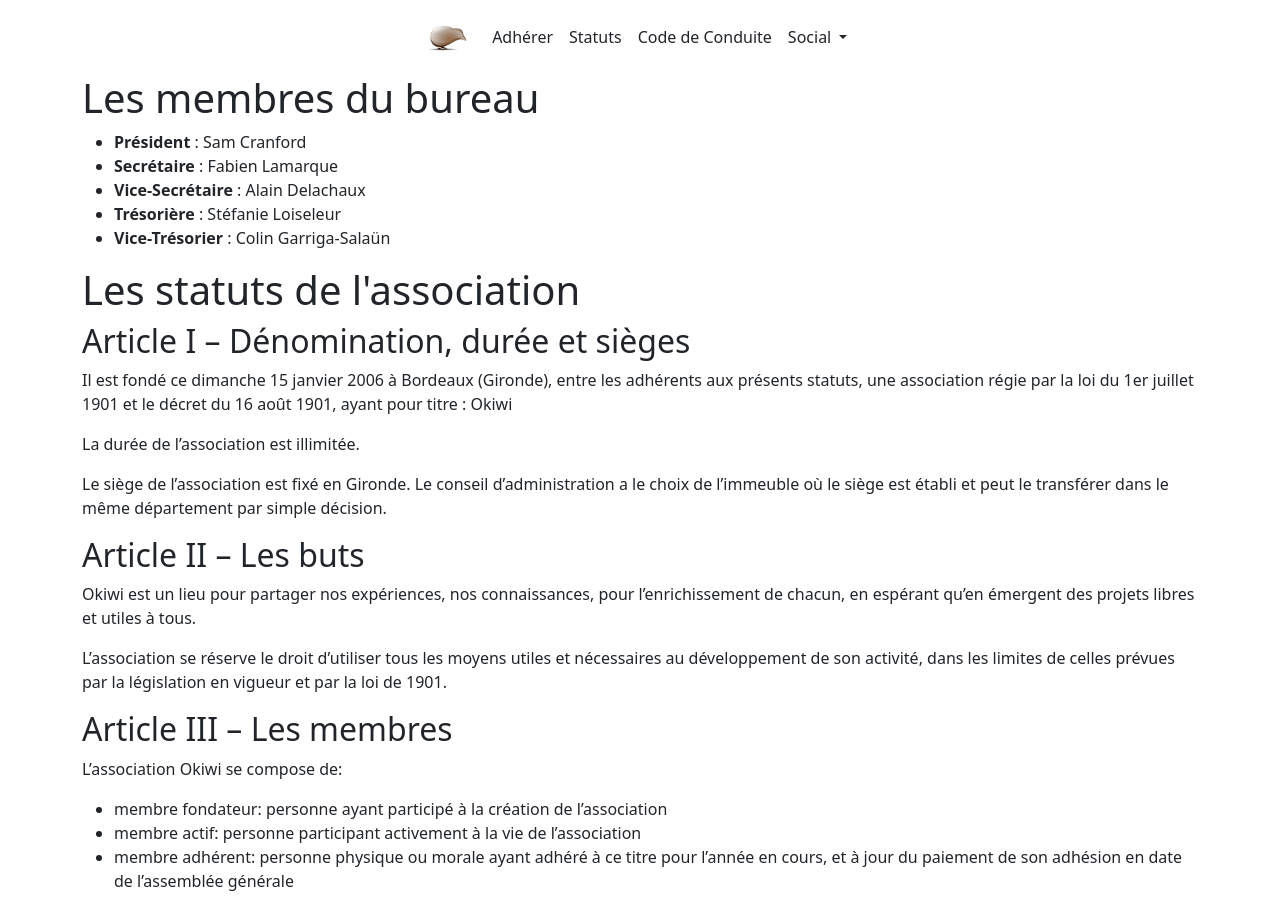
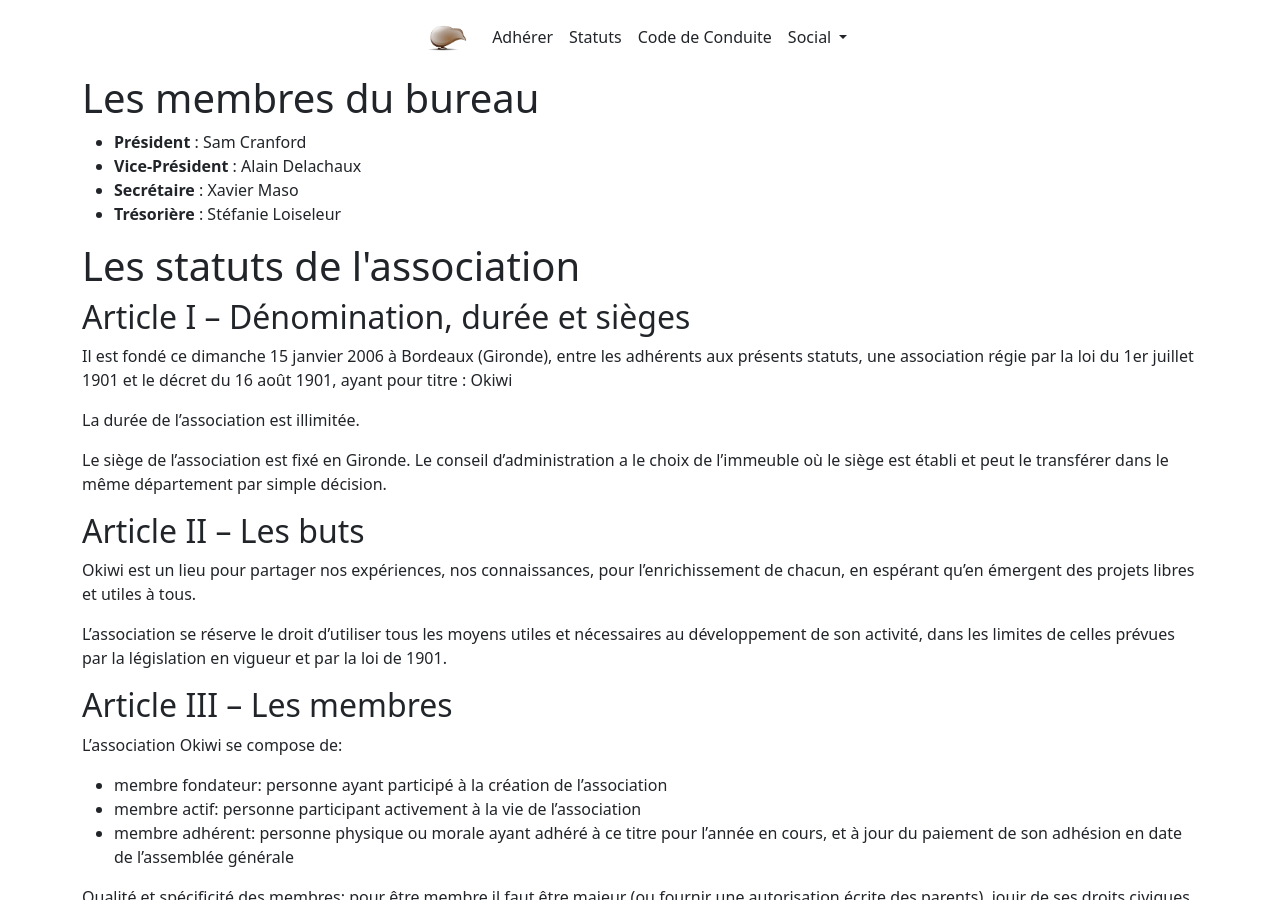
Before and after one commit to okiwi/okiwi.org, a Jekyll site: the page built from status/index.html, in a window 1280 px wide and 900 px high. Built offline with Jekyll 4.4.1, drawn with Linux system fonts in a browser that asks for light colours.

Commit message:
Mise à jour du bureau
Signed-off-by: Pamplemousse <git@xaviermaso.com>

```diff
--- a/status/index.html
+++ b/status/index.html
@@ -7,11 +7,10 @@
         <div class="col-xs-12 p-y-3">
             <h1>Les membres du bureau</h1>
             <ul>
-                <li><strong>Président</strong> : Sam Cranford</li>
-                <li><strong>Secrétaire</strong> : Fabien Lamarque</li>
-                <li><strong>Vice-Secrétaire</strong> : Alain Delachaux</li>
-                <li><strong>Trésorière</strong> : Stéfanie Loiseleur</li>
-                <li><strong>Vice-Trésorier</strong> : Colin Garriga-Salaün</li>
+                <li><strong>Président</strong> : Sam Cranford</li>
+                <li><strong>Vice-Président</strong> : Alain Delachaux</li>
+                <li><strong>Secrétaire</strong> : Xavier Maso</li>
+                <li><strong>Trésorière</strong> : Stéfanie Loiseleur</li>
             </ul>
 
             <h1>Les statuts de l'association</h1>
```
